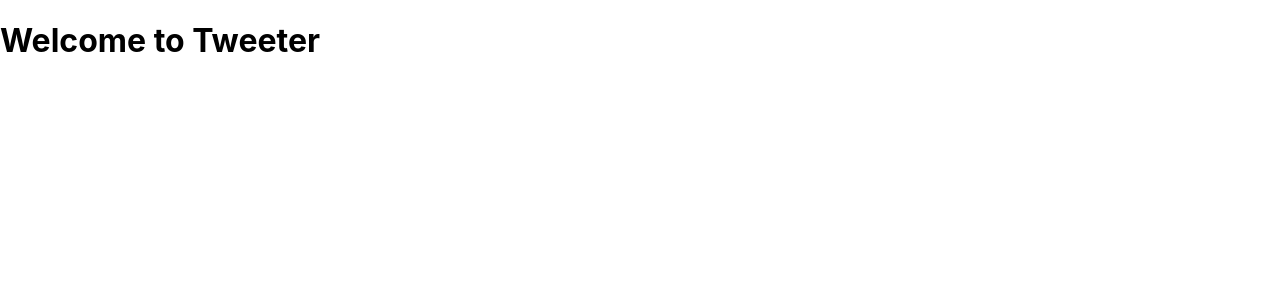
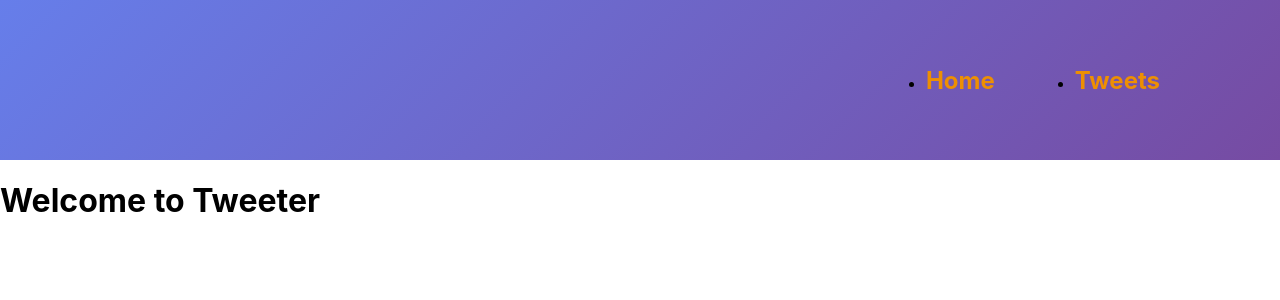
Before and after one commit to InnaPokydko/test-project-tweets, a React (Create React App) app: page / in a window 1280 px wide. Shown: the top 300 px of the page. Built offline with nearby package versions, Linux system fonts and the light colour scheme.

Commit message:
navigation

```diff
--- a/src/components/App.jsx
+++ b/src/components/App.jsx
@@ -1,22 +1,23 @@
-import { BrowserRouter as Router, Route, Routes } from 'react-router-dom';
+import { BrowserRouter as Router, Routes, Route, Navigate } from 'react-router-dom';
 import { useUpdateFollowersCountMutation } from '../redux/auth/operations';
 import Home from './Home/Home';
+import Layout from './Layout/Layout';
 import Tweets from './Tweets/Tweets';
-import NotFound from './NotFound/NotFound';
 
-export const App = () => {
+const App = () => {
   const { updateFollowersCount } = useUpdateFollowersCountMutation();
 
   return (
     <Router>
       <Routes>
-        <Route path="/" element={<Home />} />
-        <Route
-          path="/tweets"
-          element={<Tweets updateFollowersCount={updateFollowersCount} />}
-        />
-        <Route path="*" element={<NotFound />} />
+        <Route path="/" element={<Layout />}>
+          <Route index element={<Home />} />
+          <Route path="tweets" element={<Tweets updateFollowersCount={updateFollowersCount} />} />
+        </Route>
+        <Route path="*" element={<Navigate to="/" replace />} />
       </Routes>
     </Router>
   );
 };
+
+export default App;
--- /dev/null
+++ b/src/components/Layout/Layout.jsx
@@ -0,0 +1,27 @@
+import { Outlet } from 'react-router-dom';
+import { Suspense } from 'react';
+import { MainContainer, Header, HeaderBox, Link } from './Layout.styled';
+
+const Layout = () => {
+  return (
+    <MainContainer>
+      <Header>
+        <HeaderBox>
+          <li>
+            <Link to="/">Home</Link>
+          </li>
+          <li>
+            <Link to="/tweets">Tweets</Link>
+          </li>
+        </HeaderBox>
+      </Header>
+      <main>
+        <Suspense fallback={<div>Loading...</div>}>
+          <Outlet />
+        </Suspense>
+      </main>
+    </MainContainer>
+  );
+};
+
+export default Layout;
--- /dev/null
+++ b/src/components/Layout/Layout.styled.jsx
@@ -0,0 +1,33 @@
+import styled from '@emotion/styled';
+import { Link as RouterLink } from 'react-router-dom';
+
+export const MainContainer = styled.div`
+  width: 100%;
+  min-height: 100vh;
+
+`;
+
+export const Header = styled.header`
+  display: flex;
+  height: 120px;
+   padding: 20px 60px;
+   background-image: linear-gradient(135deg, #667eea 0%, #764ba2 100%);
+//   background-size: cover;
+//   background-position: center;
+//   background-repeat: no-repeat;
+  `;
+
+export const HeaderBox = styled.ul`
+width: 100%;
+display: flex;
+gap: 80px;
+justify-content: end;
+padding: 30px 60px 0 0;
+`;
+
+export const Link = styled(RouterLink)`
+  color: #ED8F03;
+  text-decoration: none;
+  font-weight: bold;
+  font-size: 1.5rem;
+`;
--- a/src/index.js
+++ b/src/index.js
@@ -1,7 +1,7 @@
 import React from 'react';
 import ReactDOM from 'react-dom/client';
 import { Provider } from 'react-redux';
-import { App } from 'components/App';
+import App from 'components/App';
 import store from 'redux/store';
 import './index.css';
 
```
